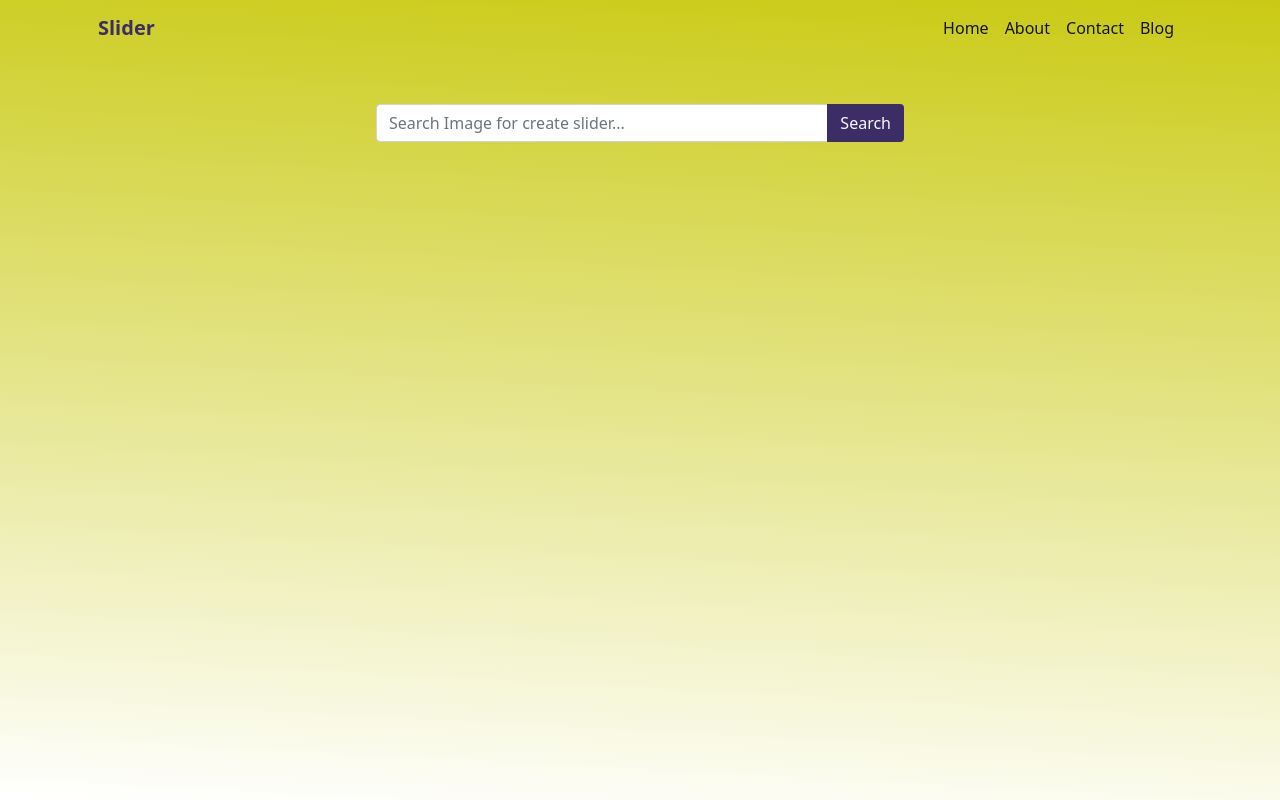
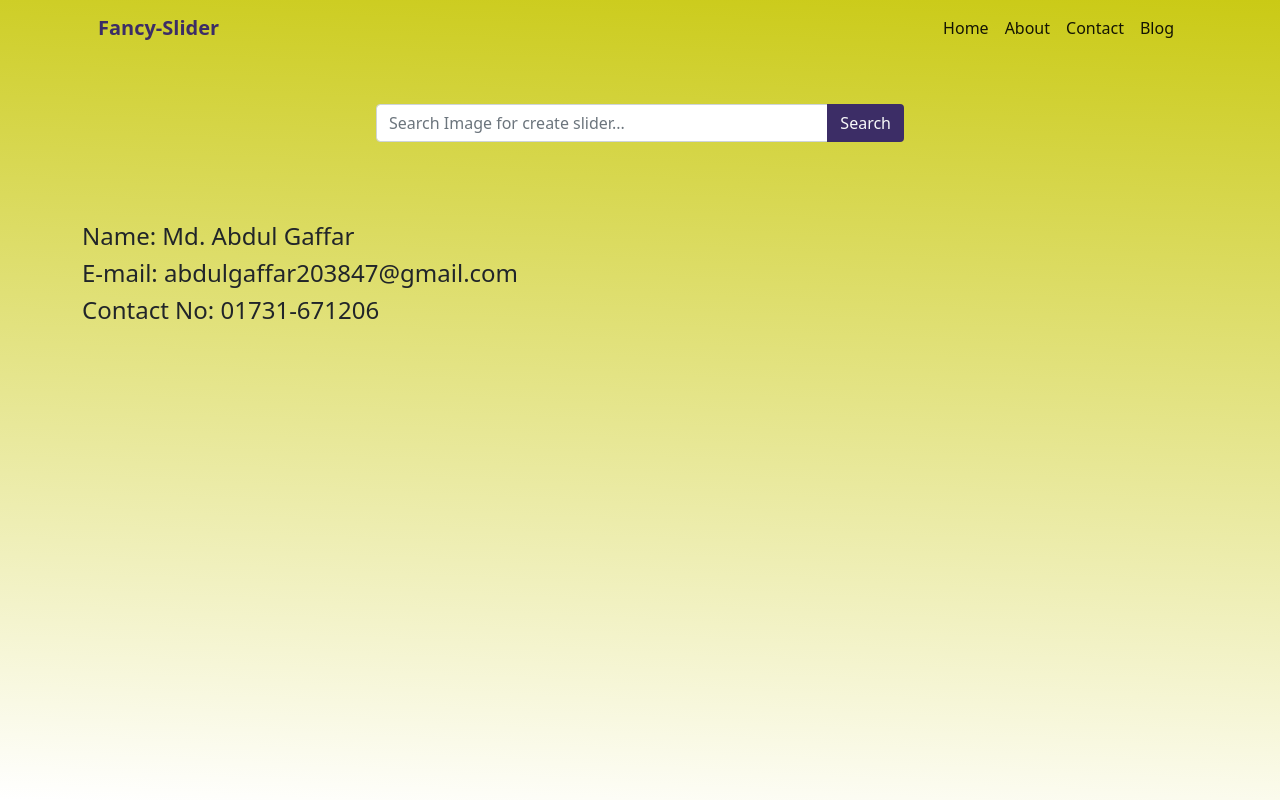
Before and after one commit to agfirst/six-assignment, a plain HTML site: page index.html in a window 1280 px wide. Drawn offline with nearby package versions, Linux system fonts and the light colour scheme.

Commit message:
Update index.html

```diff
--- a/index.html
+++ b/index.html
@@ -18,7 +18,7 @@
 <body>
   <div class="container">
     <nav class="navbar navbar-expand-lg navbar-light">
-      <a class="navbar-brand fw-bold" style="color: #3C2D66;" href="#">Slider</a>
+      <a class="navbar-brand fw-bold" style="color: #3C2D66;" href="#">Fancy-Slider</a>
       <button class="navbar-toggler" type="button" data-bs-toggle="collapse" data-bs-target="#navbarNavAltMarkup" aria-controls="navbarNavAltMarkup" aria-expanded="false" aria-label="Toggle navigation">
       <span class="navbar-toggler-icon"></span>
       </button>
@@ -26,7 +26,7 @@
           <div class="navbar-nav">
               <a class="nav-link active" aria-current="page" href="#">Home</a>
               <a class="nav-link active" href="#">About</a>
-              <a class="nav-link active" href="#">Contact</a>
+              <a id="contactMenu" class="nav-link active" href="#">Contact</a>
               <a class="nav-link active" href="#">Blog</a>
           </div>
       </div>
@@ -82,6 +82,19 @@
     </div>
   </div>
 
+  <!-- My Personal Detail -->
+    <section id="contactSection" class="hidecontact mt-3">
+      <div class="container">
+        <h4>Name: Md. Abdul Gaffar</h4>
+        <h4>E-mail: abdulgaffar203847@gmail.com</h4>
+        <h4>Contact No: 01731-671206</h4>
+      </div>
+   </section>
+
+  <div>
+    <span id="smple"></span>
+  </div>
+
   <!-- Optional JavaScript -->
   <script src="./app.js"></script>
 </body>
```
